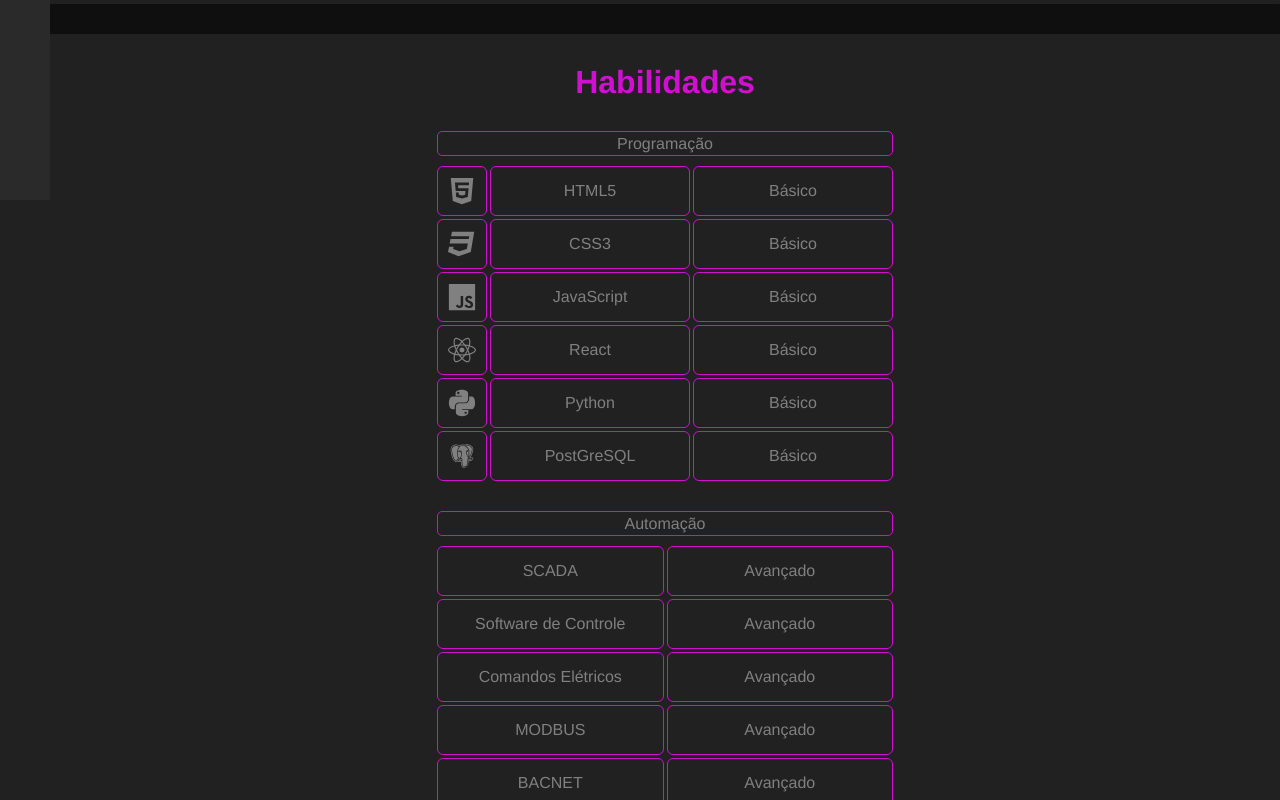
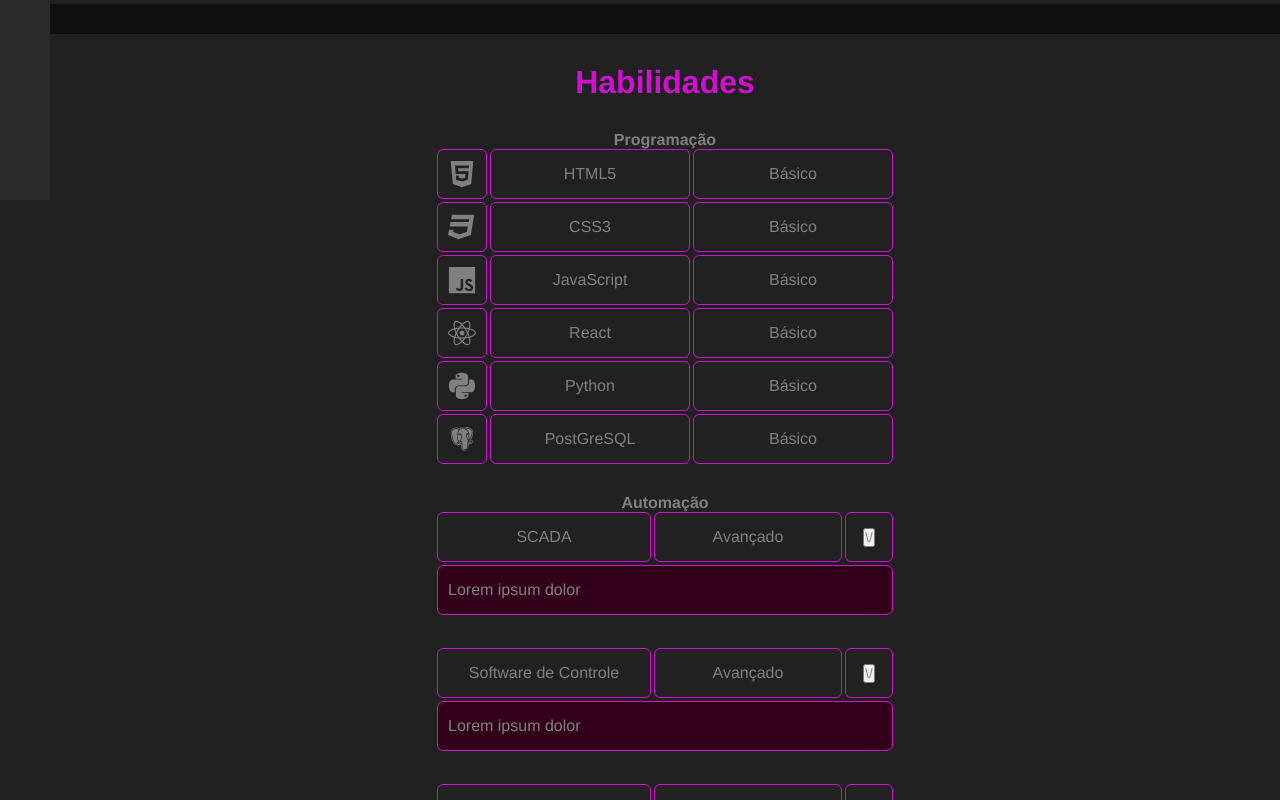
Before and after one commit to tioben/Portfolio-React, a React (Vite) app: page /SobreMim in a window 1280 px wide. Shown: the part 600-1400 px from the top of the page. Built offline with nearby package versions, Linux system fonts and the light colour scheme.

Commit message:
29/09/2025

```diff
--- a/src/components/main/Main.module.css
+++ b/src/components/main/Main.module.css
@@ -156,22 +156,6 @@
   width: 200px;
 }
 
-.Table td:nth-child(3) {
-  cursor: pointer;
-}
-
-.Table caption {
-  width: 100%;
-  margin-bottom: 10px;
-  height: 25px;
-  border: solid 1px rgb(209, 15, 209);
-  border-radius: 5px;
-  padding: 10px;
-  display: flex;
-  align-items: center;
-  justify-content: center;
-}
-
 .Table thead {
   width: 100%;
   max-width: 456px;
@@ -190,5 +174,20 @@
 }
 
 .Automacao td:last-child {
-  width: 50%;
+  width: 50px;
 }
+
+.expandedRow td,
+.expandedRow,
+.expandedRow p {
+  flex: 0 0 100%;
+}
+
+.expandedRow td {
+  text-align: start;
+  background-color: rgb(51, 0, 26);
+}
+
+.expandedRow {
+  margin-bottom: 30px;
+}
--- a/src/components/main/SobreMim.jsx
+++ b/src/components/main/SobreMim.jsx
@@ -1,27 +1,10 @@
 import styles from "./Main.module.css";
 import me from "../../assets/img/me.png";
-import {
-  FaHtml5,
-  FaCss3,
-  FaPython,
-  FaBatteryEmpty,
-  FaReact,
-  FaJs,
-} from "react-icons/fa";
+import { FaHtml5, FaCss3, FaPython, FaReact, FaJs } from "react-icons/fa";
+import { BiLogoPostgresql } from "react-icons/bi";
+import React, { useState } from "react";
 
-import { BiLogoPostgresql } from "react-icons/bi";
-
-function calcularIdade(dataNascimento) {
-  const hoje = new Date();
-  const nascimento = new Date(dataNascimento);
-  let idade = hoje.getFullYear() - nascimento.getFullYear();
-  const m = hoje.getMonth() - nascimento.getMonth();
-  if (m < 0 || (m === 0 && hoje.getDate() < nascimento.getDate())) {
-    idade--;
-  }
-
-  return idade;
-}
+function SobreMim() {
   const Programações = [
     { hab: "HTML5", nv: "Básico", icon: <FaHtml5 size={30} /> },
     { hab: "CSS3", nv: "Básico", icon: <FaCss3 size={30} /> },
@@ -51,8 +34,23 @@
     { item: "Animes" },
   ];
 
-function SobreMim() {
+  const [expandedRows, setExpandedRows] = useState([]);
   const idade = calcularIdade("2000-05-24");
+
+  function calcularIdade(dataNascimento) {
+    const hoje = new Date();
+    const nascimento = new Date(dataNascimento);
+    let idade = hoje.getFullYear() - nascimento.getFullYear();
+    const m = hoje.getMonth() - nascimento.getMonth();
+    if (m < 0 || (m === 0 && hoje.getDate() < nascimento.getDate())) {
+      idade--;
+    }
+
+    return idade;
+  }
+
+  function toggleRow(index) {}
+
   return (
     <div>
       {/* Sobre mim */}
@@ -84,7 +82,9 @@
         <h1>Habilidades</h1>
         <table className={styles.Table}>
           <thead>
-            <caption>Programação</caption>
+            <tr>
+              <th>Programação</th>
+            </tr>
           </thead>
           <tbody className={styles.Programacao}>
             {Programações.map((Programação, index) =>
@@ -99,17 +99,30 @@
           </tbody>
         </table>
 
+        {/* Automação */}
         <table className={styles.Table} id="Automacao">
           <thead>
-            <caption>Automação</caption>
+            <tr>
+              <th>Automação</th>
+            </tr>
           </thead>
           <tbody className={styles.Automacao}>
             {Automações.map((Automação, index) =>
               Automação.hab && Automação.nv ? (
-                <tr key={index}>
+                <React.Fragment key={index}>
+                  <tr>
                     <td>{Automação.hab}</td>
                     <td>{Automação.nv}</td>
+                    <td>
+                      <button>\/</button>
+                    </td>
                   </tr>
+                  <tr className={styles.expandedRow}>
+                    <td>
+                      <p>Lorem ipsum dolor</p>
+                    </td>
+                  </tr>
+                </React.Fragment>
               ) : null
             )}
           </tbody>
```
Lines whose indentation alone changed are shown as unchanged.
